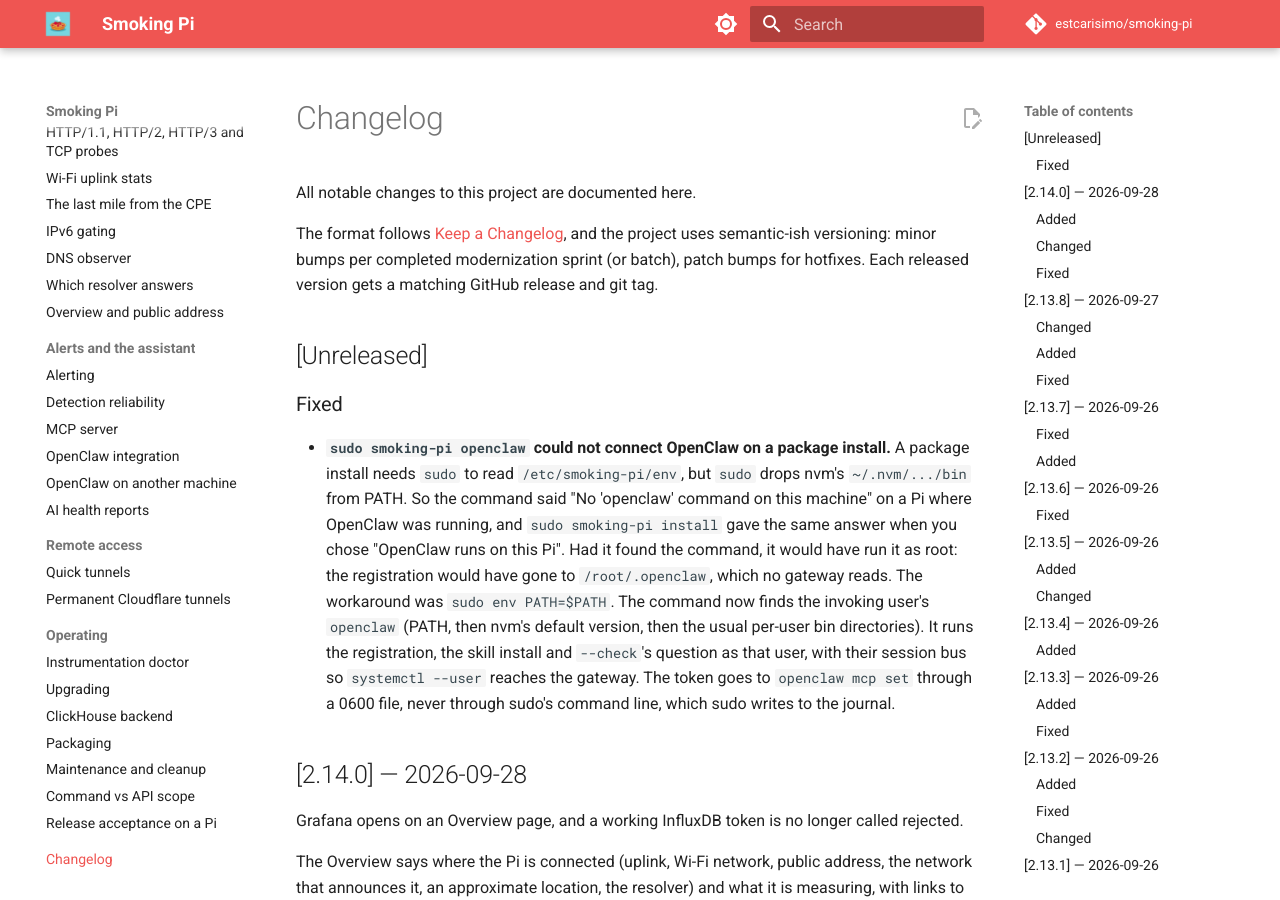
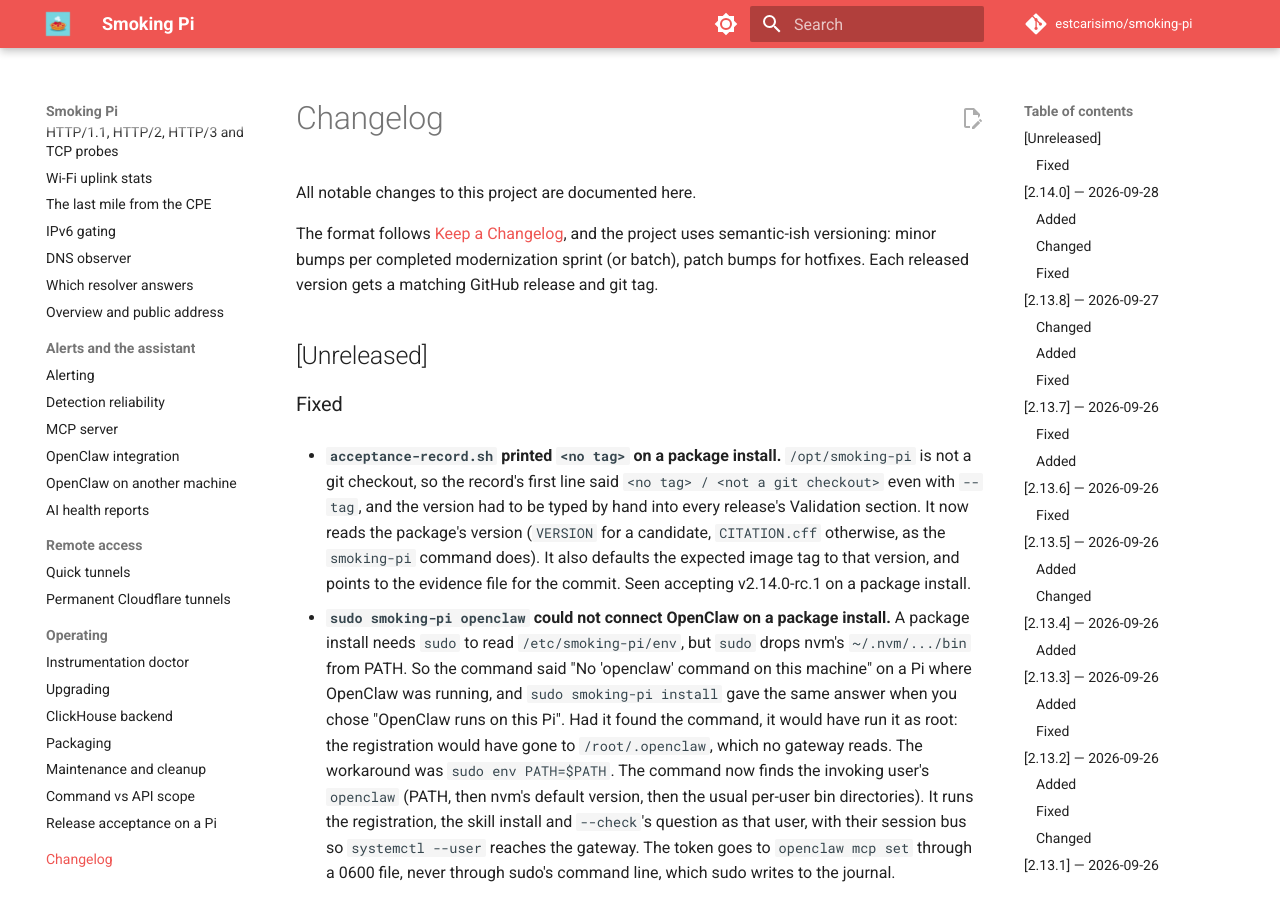
Before and after one commit to estcarisimo/smoking-pi, an MkDocs documentation site: the page built from docs/changelog.md, in a window 1280 px wide and 900 px high. Built offline with MkDocs 1.6.1 and Material for MkDocs 9.7.7, drawn with Linux system fonts in a browser that asks for light colours; comment, search, counter and statistics services are not loaded.

Commit message:
fix(acceptance): name the package's version when /opt is not a git checkout (#177)
* fix(acceptance): name the package's version when /opt is not a git checkout

Co-Authored-By: Claude Opus 5.5 <noreply@anthropic.com>

* fix(acceptance): honor a pinned version, and say where the package case reads it

Co-Authored-By: Claude Opus 5.5 <noreply@anthropic.com>

---------

Co-authored-by: Claude Opus 5.5 <noreply@anthropic.com>

```diff
--- a/CHANGELOG.md
+++ b/CHANGELOG.md
@@ -10,6 +10,15 @@ version gets a matching GitHub release and git tag.
 ## [Unreleased]
 
 ### Fixed
+
+- **`acceptance-record.sh` printed `<no tag>` on a package install.**
+  `/opt/smoking-pi` is not a git checkout, so the record's first line said
+  `<no tag> / <not a git checkout>` even with `--tag`, and the version had
+  to be typed by hand into every release's Validation section. It now
+  reads the package's version (`VERSION` for a candidate, `CITATION.cff`
+  otherwise, as the `smoking-pi` command does). It also defaults the
+  expected image tag to that version, and points to the evidence file for
+  the commit. Seen accepting v2.14.0-rc.1 on a package install.
 
 - **`sudo smoking-pi openclaw` could not connect OpenClaw on a package
   install.** A package install needs `sudo` to read `/etc/smoking-pi/env`,
```
Also changed, not shown: docs/release-acceptance.md (+3 -1 lines), 1 other file.
